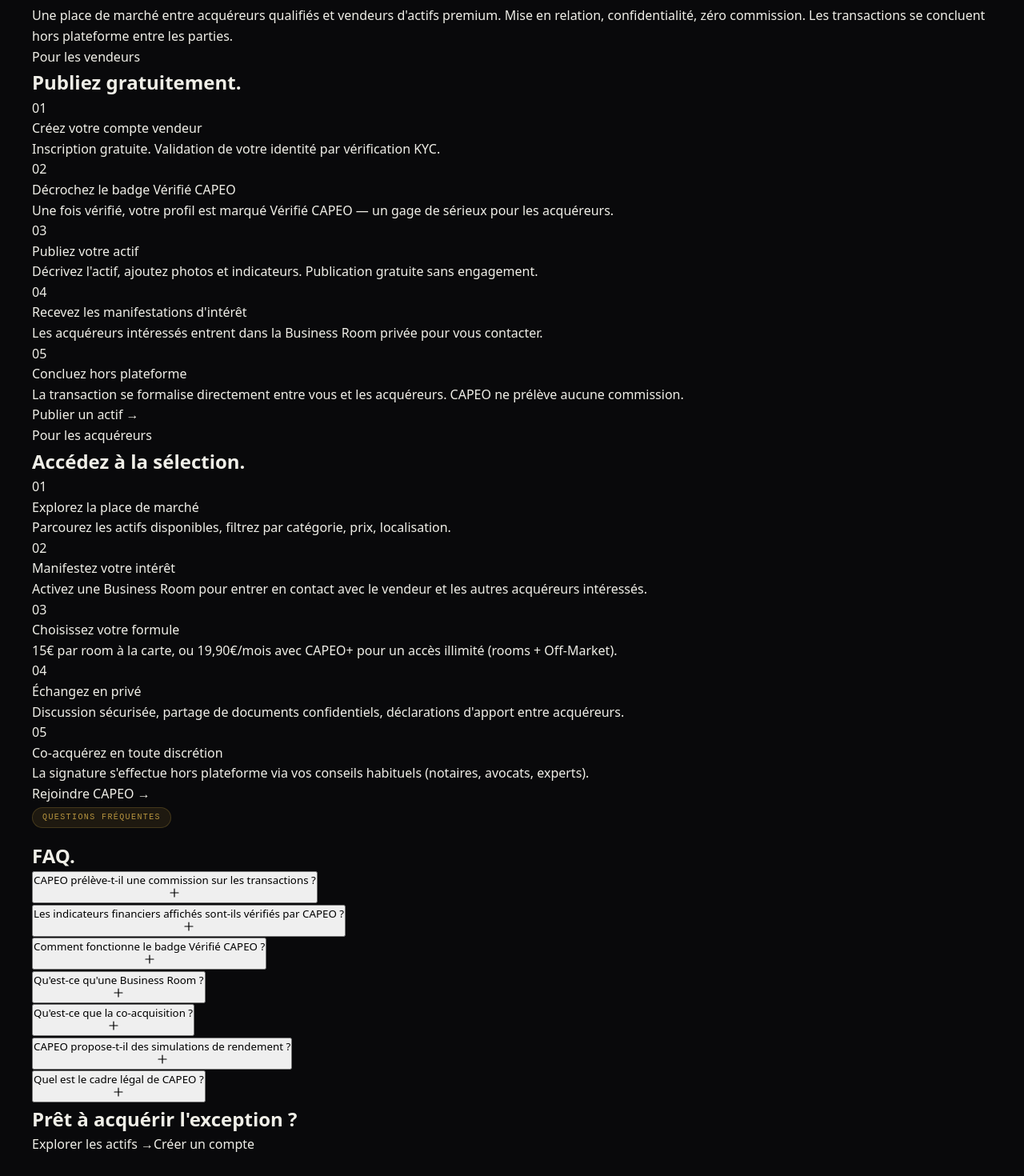
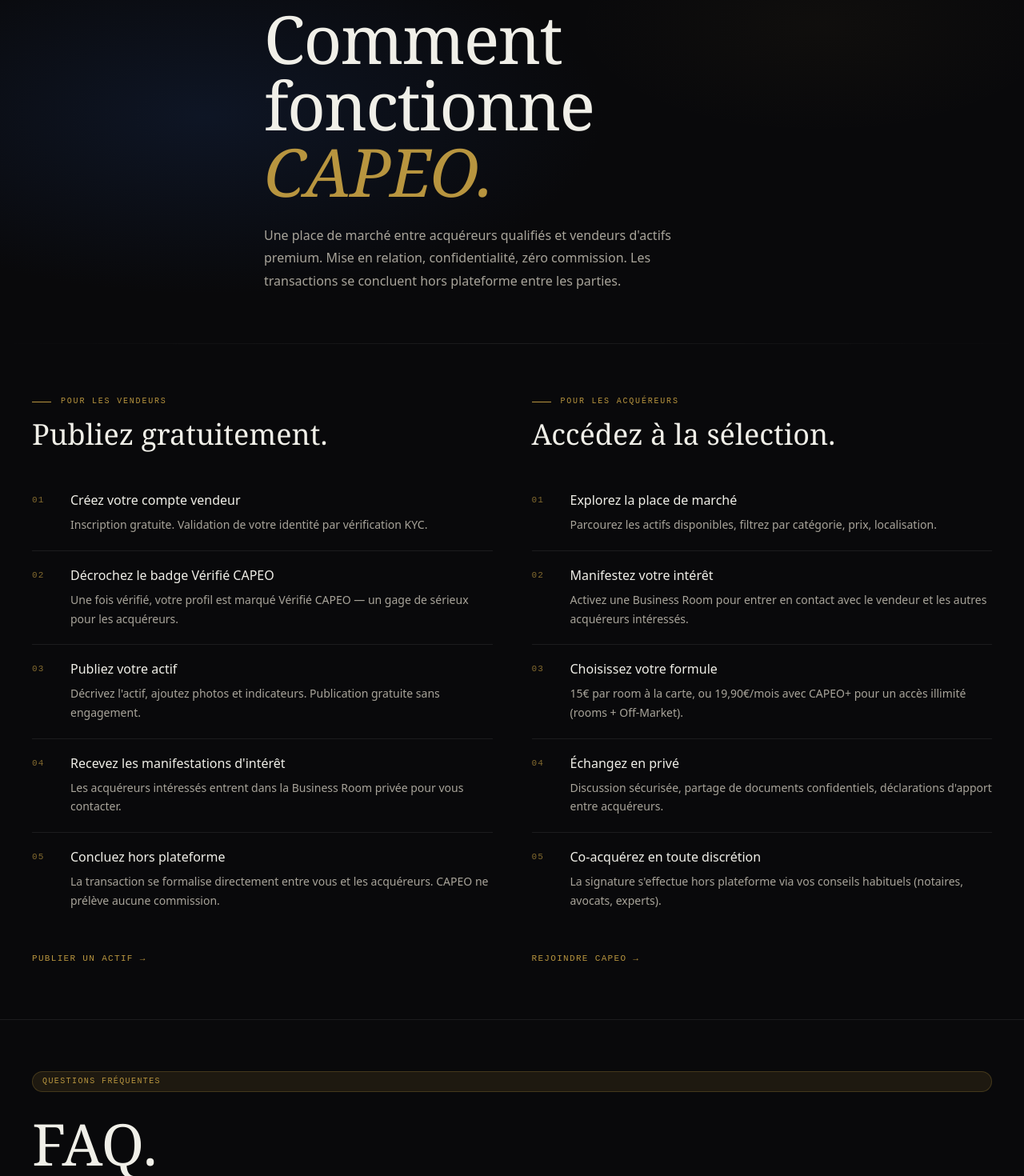
Before and after one commit to devcapeo/CAPEO, a React (Vite) app: page /comment-ca-marche in a window 1280 px wide. Shown: the part 140-1610 px from the top of the page at 80% size. Built offline with nearby package versions, Linux system fonts and the light colour scheme.

Commit message:
Update CommentCaMarche.css

```diff
--- a/src/pages/CommentCaMarche/CommentCaMarche.css
+++ b/src/pages/CommentCaMarche/CommentCaMarche.css
@@ -1,401 +1,417 @@
 /* ============================================
-   CAPEO — COMMENT CA MARCHE CSS
-   Responsive mobile first.
+   CAPEO — COMMENT ÇA MARCHE V2 CSS
+   Layout 2 colonnes + FAQ accordion.
    ============================================ */
 
-   .ccm-page {
-    padding-top: var(--header-height);
+.ccm {
   min-height: 100vh;
 }
 
 /* ── HERO ── */
-  .ccm-hero {
-    padding: var(--space-16) 0 var(--space-12);
-    border-bottom: 1px solid var(--border);
-    background: linear-gradient(
-      180deg,
-      rgba(26,50,96,0.08) 0%,
-      transparent 100%
-    );
+.ccm__hero {
+  position: relative;
+  padding: var(--space-20) 0 var(--space-16);
+  overflow: hidden;
 }
 
-  .ccm-hero__title {
+.ccm__hero-bg {
+  position: absolute;
+  inset: 0;
+  background:
+    radial-gradient(ellipse 60% 60% at 20% 50%,
+      rgba(26,50,96,0.3) 0%, transparent 65%),
+    radial-gradient(ellipse 40% 40% at 80% 30%,
+      rgba(184,149,63,0.04) 0%, transparent 60%);
+  z-index: 0;
+}
+
+.ccm__hero-inner {
+  position: relative;
+  z-index: 1;
+  display: flex;
+  flex-direction: column;
+  gap: var(--space-6);
+  max-width: 700px;
+}
+
+.ccm__hero-title {
   font-family: var(--font-serif);
-    font-size: clamp(36px, 5vw, 64px);
+  font-size: clamp(44px, 6.5vw, 88px);
   font-weight: 400;
+  line-height: 1.0;
   color: var(--text);
-    line-height: 1.1;
-    margin-bottom: var(--space-5);
+  letter-spacing: -0.02em;
 }
-  .ccm-hero__title em {
+.ccm__hero-title em {
   font-style: italic;
   color: var(--gold);
 }
 
-  .ccm-hero__sub {
-    font-size: var(--text-md);
+.ccm__hero-sub {
+  font-size: var(--text-base);
   font-weight: 300;
   color: var(--text-muted);
   line-height: 1.8;
   max-width: 560px;
 }
 
-  /* ── SECTIONS ── */
-  .ccm-section {
-    padding: var(--space-16) 0;
-    border-bottom: 1px solid var(--border);
+.ccm__hero-line {
+  position: absolute;
+  bottom: 0;
+  left: 0; right: 0;
+  height: 1px;
+  background: linear-gradient(90deg, transparent, var(--border), transparent);
 }
 
-  .ccm-section--buyer {
-    background: linear-gradient(
-      180deg,
-      rgba(11,18,32,0.4) 0%,
-      transparent 100%
-    );
+/* ── COLONNES ÉTAPES ── */
+.ccm__steps {
+  padding: var(--space-16) var(--space-10);
 }
 
-  .ccm-section__header {
-    margin-bottom: var(--space-12);
-    max-width: 600px;
+.ccm__steps-grid {
+  display: grid;
+  grid-template-columns: 1fr 1px 1fr;
+  gap: 0;
 }
 
-  .ccm-section__role {
-    display: inline-flex;
-    padding: 4px 14px;
-    border-radius: var(--radius-full);
+/* Séparateur vertical */
+.ccm__col-sep {
+  background: linear-gradient(
+    to bottom,
+    transparent,
+    var(--border) 15%,
+    var(--border) 85%,
+    transparent
+  );
+  margin: var(--space-8) var(--space-10);
+}
+
+/* Colonne */
+.ccm__col {
+  display: flex;
+  flex-direction: column;
+  gap: var(--space-8);
+  padding: 0 var(--space-6);
+}
+.ccm__col:first-child { padding-left: 0; }
+.ccm__col:last-child  { padding-right: 0; }
+
+.ccm__col-header {
+  display: flex;
+  flex-direction: column;
+  gap: var(--space-3);
+}
+
+.ccm__col-label {
   font-family: var(--font-mono);
   font-size: 10px;
+  letter-spacing: 0.18em;
+  text-transform: uppercase;
+  color: var(--gold);
+  display: flex;
+  align-items: center;
+  gap: var(--space-3);
+}
+.ccm__col-label::before {
+  content: '';
+  width: 24px;
+  height: 1px;
+  background: var(--gold);
+}
+
+.ccm__col-title {
+  font-family: var(--font-serif);
+  font-size: clamp(24px, 3vw, 36px);
+  font-weight: 400;
+  color: var(--text);
+  line-height: 1.15;
+}
+
+/* Étapes */
+.ccm__col-steps {
+  display: flex;
+  flex-direction: column;
+  gap: 0;
+}
+
+.ccm__step {
+  display: flex;
+  align-items: flex-start;
+  gap: var(--space-5);
+  padding: var(--space-5) 0;
+  border-bottom: 1px solid var(--border);
+  transition: all var(--transition);
+}
+.ccm__step:last-child { border-bottom: none; }
+.ccm__step:hover {
+  border-bottom-color: var(--gold-border);
+}
+
+.ccm__step-num {
+  font-family: var(--font-mono);
+  font-size: 11px;
+  letter-spacing: 0.1em;
+  color: var(--gold);
+  opacity: 0.7;
+  flex-shrink: 0;
+  padding-top: 2px;
+  min-width: 28px;
+}
+
+.ccm__step-content {
+  display: flex;
+  flex-direction: column;
+  gap: var(--space-2);
+}
+
+.ccm__step-title {
+  font-size: var(--text-base);
+  font-weight: 500;
+  color: var(--text);
+  line-height: 1.3;
+}
+
+.ccm__step-desc {
+  font-size: var(--text-sm);
+  font-weight: 300;
+  color: var(--text-muted);
+  line-height: 1.7;
+}
+
+.ccm__col-cta {
+  font-family: var(--font-mono);
+  font-size: 11px;
   letter-spacing: 0.12em;
   text-transform: uppercase;
-    margin-bottom: var(--space-5);
+  color: var(--gold);
+  text-decoration: none;
+  transition: all var(--transition);
+  display: flex;
+  align-items: center;
+  gap: var(--space-2);
+  width: fit-content;
+  padding-bottom: 2px;
+  border-bottom: 1px solid transparent;
+}
+.ccm__col-cta:hover {
+  border-bottom-color: var(--gold-border);
+  opacity: 0.8;
 }
 
-  .ccm-section__role--seller {
-    background: var(--gold-dim);
-    border: 1px solid var(--gold-border);
+/* ── FAQ ── */
+.ccm__faq {
+  padding: var(--space-16) 0 var(--space-20);
+  border-top: 1px solid var(--border);
+}
+
+.ccm__faq-header {
+  margin-bottom: var(--space-10);
+  display: flex;
+  flex-direction: column;
+  gap: var(--space-3);
+}
+
+.ccm__faq-title {
+  font-family: var(--font-serif);
+  font-size: clamp(48px, 6vw, 72px);
+  font-weight: 400;
+  color: var(--text);
+  line-height: 1.0;
+}
+
+.ccm__faq-list {
+  display: flex;
+  flex-direction: column;
+  gap: 0;
+  max-width: 800px;
+}
+
+.ccm__faq-item {
+  border-bottom: 1px solid var(--border);
+  transition: border-color var(--transition);
+}
+.ccm__faq-item:first-child {
+  border-top: 1px solid var(--border);
+}
+.ccm__faq-item--open {
+  border-bottom-color: var(--gold-border);
+}
+
+.ccm__faq-question {
+  display: flex;
+  align-items: center;
+  justify-content: space-between;
+  gap: var(--space-6);
+  width: 100%;
+  padding: var(--space-5) 0;
+  background: none;
+  border: none;
+  cursor: pointer;
+  text-align: left;
+  font-family: var(--font-sans);
+  font-size: var(--text-base);
+  font-weight: 400;
+  color: var(--text);
+  transition: color var(--transition);
+}
+.ccm__faq-question:hover {
+  color: var(--gold);
+}
+.ccm__faq-item--open .ccm__faq-question {
   color: var(--gold);
 }
 
-  .ccm-section__role--buyer {
-    background: rgba(26,50,96,0.3);
-    border: 1px solid rgba(39,78,158,0.4);
-    color: var(--text-muted);
+.ccm__faq-icon {
+  width: 28px;
+  height: 28px;
+  border: 1px solid var(--border);
+  border-radius: 50%;
+  display: flex;
+  align-items: center;
+  justify-content: center;
+  color: var(--text-dim);
+  flex-shrink: 0;
+  transition: all var(--transition);
+}
+.ccm__faq-item--open .ccm__faq-icon {
+  border-color: var(--gold-border);
+  color: var(--gold);
+  background: var(--gold-dim);
 }
 
-  .ccm-section__title {
-    font-family: var(--font-serif);
-    font-size: clamp(28px, 3.5vw, 48px);
-    font-weight: 400;
-    color: var(--text);
-    line-height: 1.1;
-    margin-bottom: var(--space-4);
-  }
-  .ccm-section__title em {
-    font-style: italic;
-    color: var(--gold);
+.ccm__faq-answer {
+  padding: 0 0 var(--space-5) 0;
+  font-size: var(--text-sm);
+  font-weight: 300;
+  color: var(--text-muted);
+  line-height: 1.85;
+  max-width: 640px;
+  animation: fadeDown 0.25s ease both;
 }
 
-  .ccm-section__sub {
-    font-size: var(--text-base);
-    font-weight: 300;
-    color: var(--text-muted);
-    line-height: 1.75;
+/* ── CTA FINAL ── */
+.ccm__bottom {
+  padding: var(--space-20) var(--space-10);
+  border-top: 1px solid var(--border);
 }
 
-  /* ── STEPS ── */
-  .ccm-steps {
-    display: grid;
-    grid-template-columns: repeat(4, 1fr);
-    gap: var(--space-4);
-    margin-bottom: var(--space-10);
-    position: relative;
+.ccm__bottom-inner {
+  display: flex;
+  align-items: center;
+  justify-content: space-between;
+  gap: var(--space-8);
+  flex-wrap: wrap;
 }
 
-  .ccm-step {
-    position: relative;
-    display: flex;
-    flex-direction: column;
-    gap: var(--space-4);
-    padding: var(--space-6);
-    background: var(--glass);
-    border: 1px solid var(--border);
-    border-radius: var(--radius-md);
-    transition: all var(--transition);
-  }
-  .ccm-step:hover {
-    border-color: var(--gold-border);
-    transform: translateY(-2px);
-  }
-
-  .ccm-step__num {
-    font-family: var(--font-mono);
-    font-size: var(--text-xs);
-    letter-spacing: 0.14em;
-    color: var(--gold);
-  }
-
-  .ccm-step__title {
+.ccm__bottom-title {
   font-family: var(--font-serif);
-    font-size: var(--text-lg);
+  font-size: clamp(24px, 3.5vw, 40px);
   font-weight: 400;
   color: var(--text);
   line-height: 1.2;
 }
 
-  .ccm-step__desc {
-    font-size: var(--text-sm);
-    font-weight: 300;
-    color: var(--text-muted);
-    line-height: 1.7;
-    flex: 1;
-  }
-
-  .ccm-step__arrow {
-    display: none;
-  }
-
-  .ccm-section__cta {
+.ccm__bottom-actions {
   display: flex;
+  align-items: center;
   gap: var(--space-4);
+  flex-shrink: 0;
   flex-wrap: wrap;
 }
 
-  /* ── LÉGAL ── */
-  .ccm-legal {
-    padding: var(--space-10) 0;
-    background: rgba(11,18,32,0.4);
-    border-bottom: 1px solid var(--border);
-  }
-
-  .ccm-legal__inner {
-    display: flex;
-    align-items: flex-start;
-    gap: var(--space-5);
-    padding: var(--space-5) var(--space-6);
-    background: var(--gold-dim);
-    border: 1px solid var(--gold-border);
-    border-radius: var(--radius-sm);
-  }
-
-  .ccm-legal__icon {
-    flex-shrink: 0;
-    color: var(--gold);
-    opacity: 0.7;
-    margin-top: 2px;
-  }
-
-  .ccm-legal__title {
-    font-family: var(--font-mono);
-    font-size: 10px;
-    letter-spacing: 0.14em;
-    text-transform: uppercase;
-    color: var(--gold);
-    margin-bottom: var(--space-3);
-  }
-
-  .ccm-legal__text {
-    font-size: var(--text-sm);
-    font-weight: 300;
-    color: var(--text-dim);
-    line-height: 1.8;
-  }
-
-  /* ── FAQ ── */
-  .ccm-faq {
-    padding: var(--space-16) 0;
-    border-bottom: 1px solid var(--border);
-  }
-
-  .ccm-faq__header {
-    margin-bottom: var(--space-10);
-  }
-
-  .ccm-faq__title {
-    font-family: var(--font-serif);
-    font-size: clamp(28px, 3.5vw, 48px);
-    font-weight: 400;
-    color: var(--text);
-  }
-
-  .ccm-faq__list {
-    display: flex;
-    flex-direction: column;
-    gap: var(--space-2);
-    max-width: 800px;
-  }
-
-  .ccm-faq__item {
-    border: 1px solid var(--border);
-    border-radius: var(--radius-sm);
-    overflow: hidden;
-    transition: border-color var(--transition);
-  }
-  .ccm-faq__item--open {
-    border-color: var(--gold-border);
-  }
-
-  .ccm-faq__question {
-    width: 100%;
-    display: flex;
-    align-items: center;
-    justify-content: space-between;
-    gap: var(--space-4);
-    padding: var(--space-5) var(--space-6);
-    background: var(--glass);
-    border: none;
-    font-family: var(--font-sans);
-    font-size: var(--text-base);
-    font-weight: 400;
-    color: var(--text);
-    text-align: left;
-    cursor: pointer;
-    transition: background var(--transition);
-  }
-  .ccm-faq__question:hover {
-    background: var(--glass-hover);
-  }
-
-  .ccm-faq__chevron {
-    flex-shrink: 0;
-    color: var(--gold);
-    transition: transform var(--transition);
-  }
-  .ccm-faq__item--open .ccm-faq__chevron {
-    transform: rotate(180deg);
-  }
-
-  .ccm-faq__answer {
-    padding: 0 var(--space-6) var(--space-5);
-    font-size: var(--text-sm);
-    font-weight: 300;
-    color: var(--text-muted);
-    line-height: 1.8;
-    border-top: 1px solid var(--border);
-    padding-top: var(--space-4);
-    animation: fadeDown 0.3s ease both;
-  }
-
-  /* ── CTA FINAL ── */
-  .ccm-cta {
-    padding: var(--space-16) 0;
-  }
-
-  .ccm-cta__inner {
-    text-align: center;
-    max-width: 560px;
-    margin: 0 auto;
-  }
-
-  .ccm-cta__title {
-    font-family: var(--font-serif);
-    font-size: clamp(28px, 3.5vw, 48px);
-    font-weight: 400;
-    color: var(--text);
-    margin-bottom: var(--space-4);
-  }
-
-  .ccm-cta__sub {
-    font-size: var(--text-base);
-    font-weight: 300;
-    color: var(--text-muted);
-    line-height: 1.75;
-    margin-bottom: var(--space-8);
-  }
-
-  .ccm-cta__actions {
-    display: flex;
-    gap: var(--space-4);
-    justify-content: center;
-    flex-wrap: wrap;
-  }
-
-  /* ── BOUTONS ── */
-  .ccm-btn-primary {
+.ccm__btn-primary {
   padding: 13px 28px;
   background: var(--gold);
   color: var(--bg-deep);
-    border-radius: var(--radius-sm);
+  border-radius: var(--radius-xs);
+  font-family: var(--font-sans);
   font-size: var(--text-sm);
-    font-weight: 500;
-    letter-spacing: 0.05em;
+  font-weight: 600;
+  letter-spacing: 0.04em;
   text-decoration: none;
   transition: all var(--transition);
-    display: inline-block;
+  white-space: nowrap;
 }
-  .ccm-btn-primary:hover {
+.ccm__btn-primary:hover {
   background: var(--gold-light);
-    transform: translateY(-1px);
+  transform: translateY(-2px);
   box-shadow: var(--shadow-gold);
 }
 
-  .ccm-btn-ghost {
-    padding: 13px 28px;
+.ccm__btn-ghost {
+  padding: 13px 24px;
   background: transparent;
+  color: var(--text-muted);
   border: 1px solid var(--border);
-    border-radius: var(--radius-sm);
+  border-radius: var(--radius-xs);
+  font-family: var(--font-sans);
   font-size: var(--text-sm);
-    font-weight: 300;
-    color: var(--text-muted);
+  font-weight: 400;
   text-decoration: none;
   transition: all var(--transition);
-    display: inline-block;
+  white-space: nowrap;
 }
-  .ccm-btn-ghost:hover {
+.ccm__btn-ghost:hover {
   border-color: var(--gold-border);
   color: var(--text);
 }
 
 /* ── RESPONSIVE ── */
 @media (max-width: 1024px) {
-    .ccm-steps {
-      grid-template-columns: repeat(2, 1fr);
+  .ccm__steps {
+    padding: var(--space-12) var(--space-8);
+  }
+  .ccm__col-sep {
+    margin: var(--space-8) var(--space-6);
   }
 }
 
 @media (max-width: 768px) {
-    .ccm-hero {
-      padding: var(--space-12) 0 var(--space-8);
+  .ccm__hero {
+    padding: var(--space-16) 0 var(--space-12);
   }
-    .ccm-section {
-      padding: var(--space-12) 0;
+  .ccm__steps {
+    padding: var(--space-10) var(--space-5);
   }
-    .ccm-steps {
+  .ccm__steps-grid {
     grid-template-columns: 1fr;
-      gap: var(--space-3);
+    gap: var(--space-12);
   }
-    .ccm-step {
-      flex-direction: row;
+  .ccm__col-sep {
+    display: none;
+  }
+  .ccm__col {
+    padding: 0;
+  }
+  .ccm__col:not(:first-child) {
+    padding-top: var(--space-10);
+    border-top: 1px solid var(--border);
+  }
+  .ccm__faq {
+    padding: var(--space-12) 0 var(--space-16);
+  }
+  .ccm__bottom {
+    padding: var(--space-12) var(--space-5);
+  }
+  .ccm__bottom-inner {
+    flex-direction: column;
     align-items: flex-start;
-      gap: var(--space-4);
-      padding: var(--space-5);
   }
-    .ccm-step__num {
-      flex-shrink: 0;
-      width: 32px;
-      height: 32px;
-      border-radius: 50%;
-      border: 1px solid var(--gold-border);
-      display: flex;
-      align-items: center;
-      justify-content: center;
-      background: var(--gold-dim);
-    }
-    .ccm-legal__inner {
-      flex-direction: column;
-      gap: var(--space-3);
-    }
-    .ccm-section__cta {
-      flex-direction: column;
-    }
-    .ccm-btn-primary,
-    .ccm-btn-ghost {
-      text-align: center;
+  .ccm__bottom-actions {
+    width: 100%;
   }
 }
 
 @media (max-width: 480px) {
-    .ccm-cta__actions {
+  .ccm__hero-title {
+    font-size: clamp(36px, 10vw, 56px);
+  }
+  .ccm__bottom-actions {
     flex-direction: column;
     align-items: stretch;
   }
+  .ccm__btn-primary,
+  .ccm__btn-ghost {
+    text-align: center;
   }
+}
```
Lines whose indentation alone changed are shown as unchanged.
